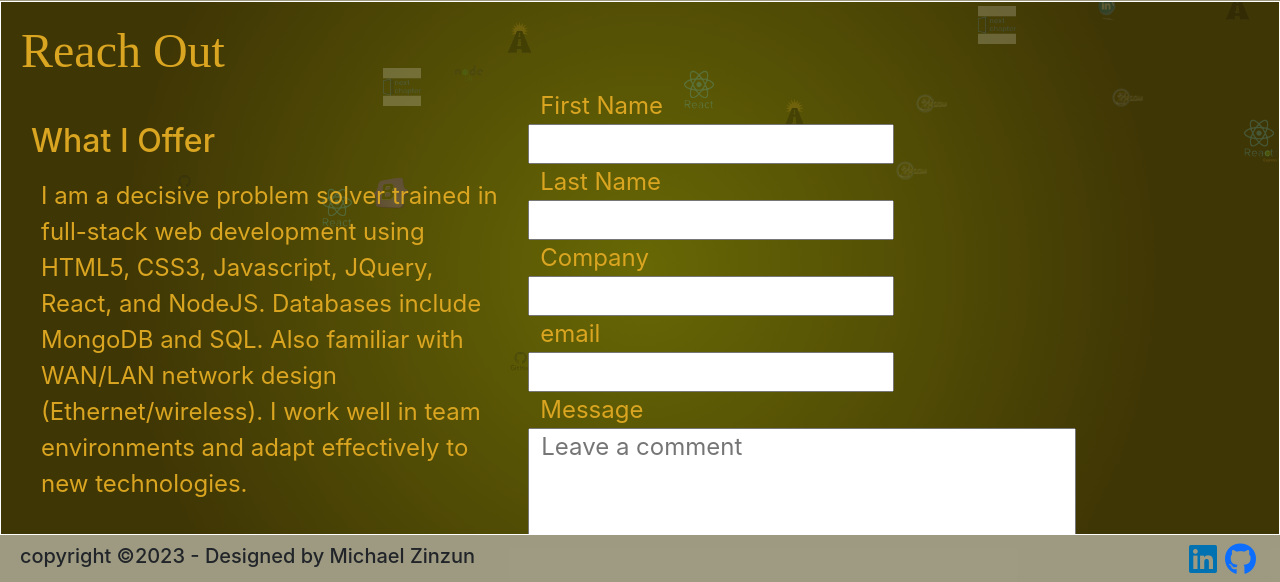
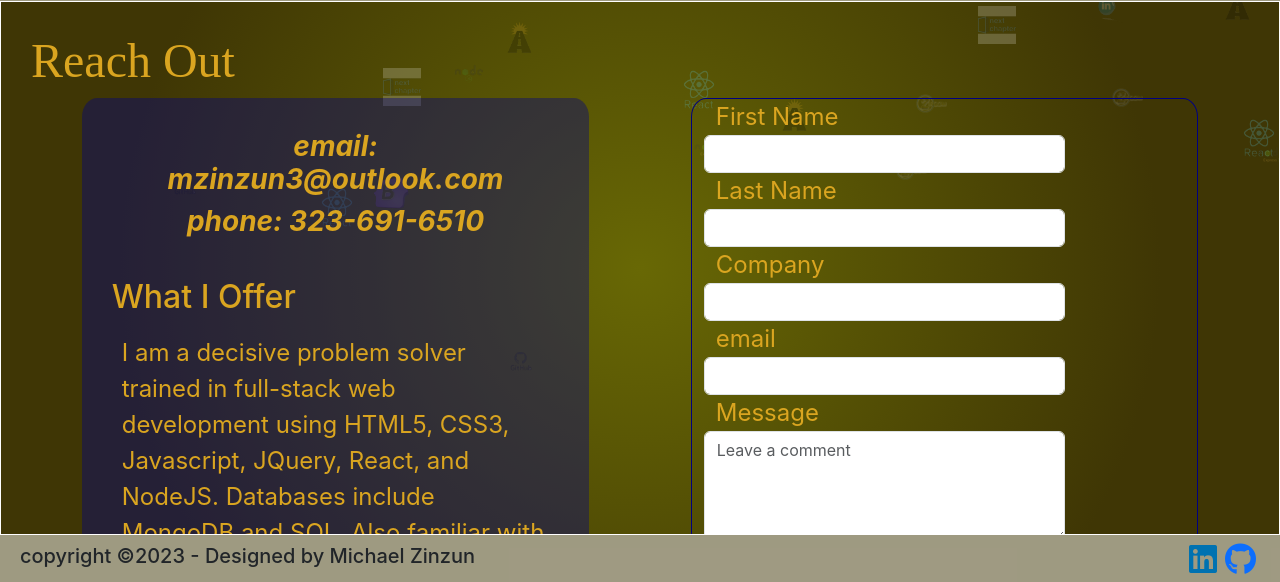
Before and after one commit to mzinzun/profiler, a React (Create React App) app: page /profiler/contact in a window 1280 px wide. Shown: the part 215-797 px from the top of the page. Built offline with nearby package versions, Linux system fonts and the light colour scheme.

Commit message:
continue contact page design

```diff
--- a/src/components/Contact/Contact.css
+++ b/src/components/Contact/Contact.css
@@ -6,7 +6,7 @@
     position: relative;
     z-index: 700;
     border: thin solid white;
-    padding: 20px;
+    padding: 30px !important;
     color: goldenrod;
     overflow: auto;
 }
@@ -14,26 +14,37 @@
     font-family: cursive;
     font-size: 3rem;
 }
-.form{
-    position: relative;
-    z-index: 650;
-}
-.contactMain {
-    display: flex;
-    flex-direction: row;
-    height: 100%;
-}
 .contactAside {
     /* border: thin solid red; */
-    flex: 4;
-    padding: 10px;
+    background-color: rgba(0,0,128,.4);
+    padding: 0 30px;
+    border-radius: 3%;
 }
 .contactAside>blockquote {
     font-size: 1.5rem;
     padding: 10px;
 }
+.contactForm{
+    position: relative;
+    z-index: 650;
+    border: thin solid navy;
+    border-radius: 3%;
+}
+.contactForm button {
+    background-color: rgba(0,0,128,.4);
+    color: goldenrod;
+}
+.contactForm button:hover {
+    background-color: goldenrod;
+    color: rgb(0,0,128);
+}
+.contactMain {
+
+    height: 100%;
+}
+
 .contactForm {
     /* border: thin solid blue; */
-    flex: 6;
+
     font-size: 1.5rem;
 }
--- a/src/components/Contact/Contact.jsx
+++ b/src/components/Contact/Contact.jsx
@@ -8,38 +8,44 @@ function Contact(props) {
 
     }, [])
     return (
-        <div className="contactPage">
+        <div className="contactPage ">
             <h1>Reach Out</h1>
-            <div className='contactMain'>
-                <section className="contactAside">
-                    <img></img>
+            <div className='contactMain row m-0 p-0 justify-content-around'>
+                <section className="contactAside col-lg-5 col ">
+                    <div className='m-3 p-3'>
+                    <h3 className='text-center'><b><em>email: mzinzun3@outlook.com</em></b></h3>
+                    <h3 className='text-center'><b><em>phone: 323-691-6510</em></b></h3>
+                    </div>
+
                     <h2>What I Offer</h2>
                     <blockquote>I am a decisive problem solver trained in full-stack web development using HTML5, CSS3, Javascript, JQuery, React,
                         and NodeJS. Databases include MongoDB and SQL. Also familiar with WAN/LAN network design (Ethernet/wireless).  I work well in team environments and adapt effectively to new technologies.</blockquote>
 
                 </section>
-                <form className="contactForm">
+                <form className="contactForm col-lg-5 ">
                     <div className="form-group row m-0 p-0">
                         <label htmlFor="firstName">First Name</label>
-                        <input className='w-50' name="firstName" />
+                        <input className='w-75 form-control' name="firstName" />
                     </div>
                     <div className="form-group row m-0 p-0">
                         <label htmlFor="lastName">Last Name</label>
-                        <input className='w-50' name="lasttName" />
+                        <input className='w-75 form-control' name="lasttName" />
                     </div>
                     <div className="form-group row m-0 p-0">
                         <label htmlFor="company">Company</label>
-                        <input className='w-50' name="company" />
+                        <input className='w-75 form-control' name="company" />
                     </div>
                     <div className="form-group row m-0 p-0">
                         <label htmlFor="email">email</label>
-                        <input className='w-50' name="email" />
+                        <input className='w-75 form-control' name="email" />
                     </div>
                     <div className="form-group row m-0 p-0">
                         <label htmlFor="email">Message</label>
-                        <textarea className='w-75' rows='4' name="email" placeholder='Leave a comment'></textarea>
+                        <textarea className='w-75 form-control' rows='4' name="email" placeholder='Leave a comment'></textarea>
                     </div>
-
+                    <div className='row justify-content-end w-75'>
+                        <button className='btn col-2' type='submit'>Submit</button>
+                    </div>
                 </form>
             </div>
         </div>
```
